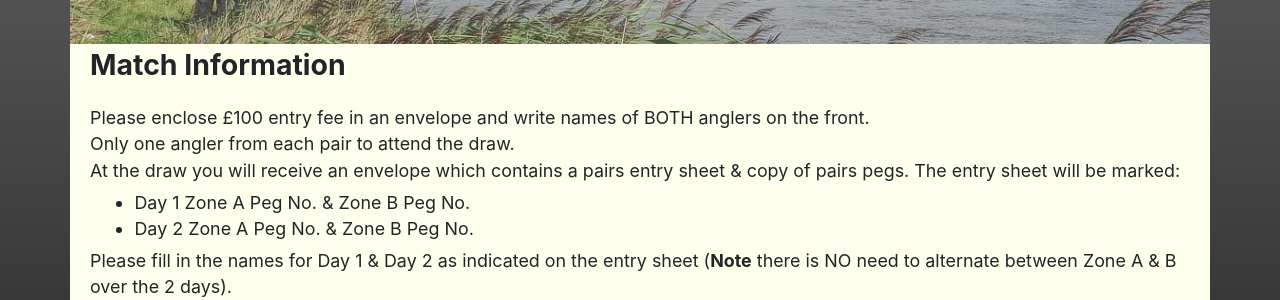
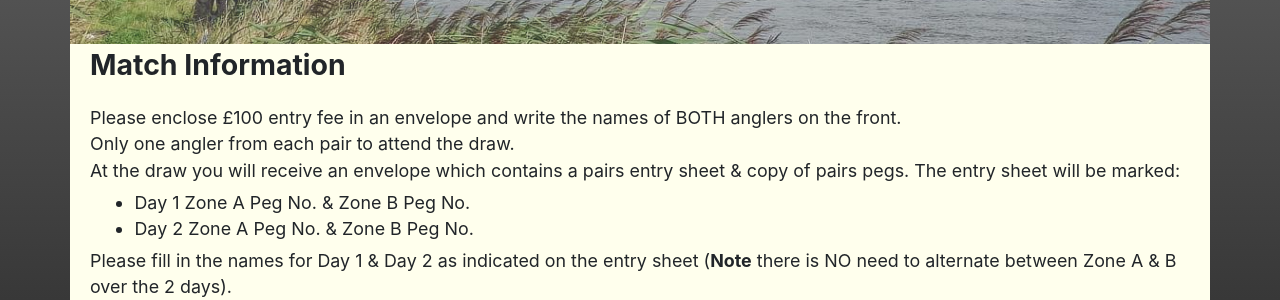
Before and after one commit to ndaa-developer/ndaa-release-two, a Jekyll site: the page built from _matches/20210629.md, in a window 1280 px wide. Shown: the part 818-1118 px from the top of the page. Built offline with Jekyll 4.4.1, drawn with Linux system fonts in a browser that asks for light colours.

```diff
--- a/_matches/20210629.md
+++ b/_matches/20210629.md
@@ -13,7 +13,7 @@ keywords: NDAA, norwich & district anglers, norwich and district angling, norwic
                 <h2>Match Information</h2>
             </div>
             <div class="match-info">
-                <p>Please enclose £100 entry fee in an envelope and write names of BOTH anglers on the front.</p>
+                <p>Please enclose £100 entry fee in an envelope and write the names of BOTH anglers on the front.</p>
                 <p>Only one angler from each pair to attend the draw.</p>
                 <p>At the draw you will receive an envelope which contains a pairs entry sheet & copy of pairs pegs.  The entry sheet will be marked:</p>
                 <ul>
```
